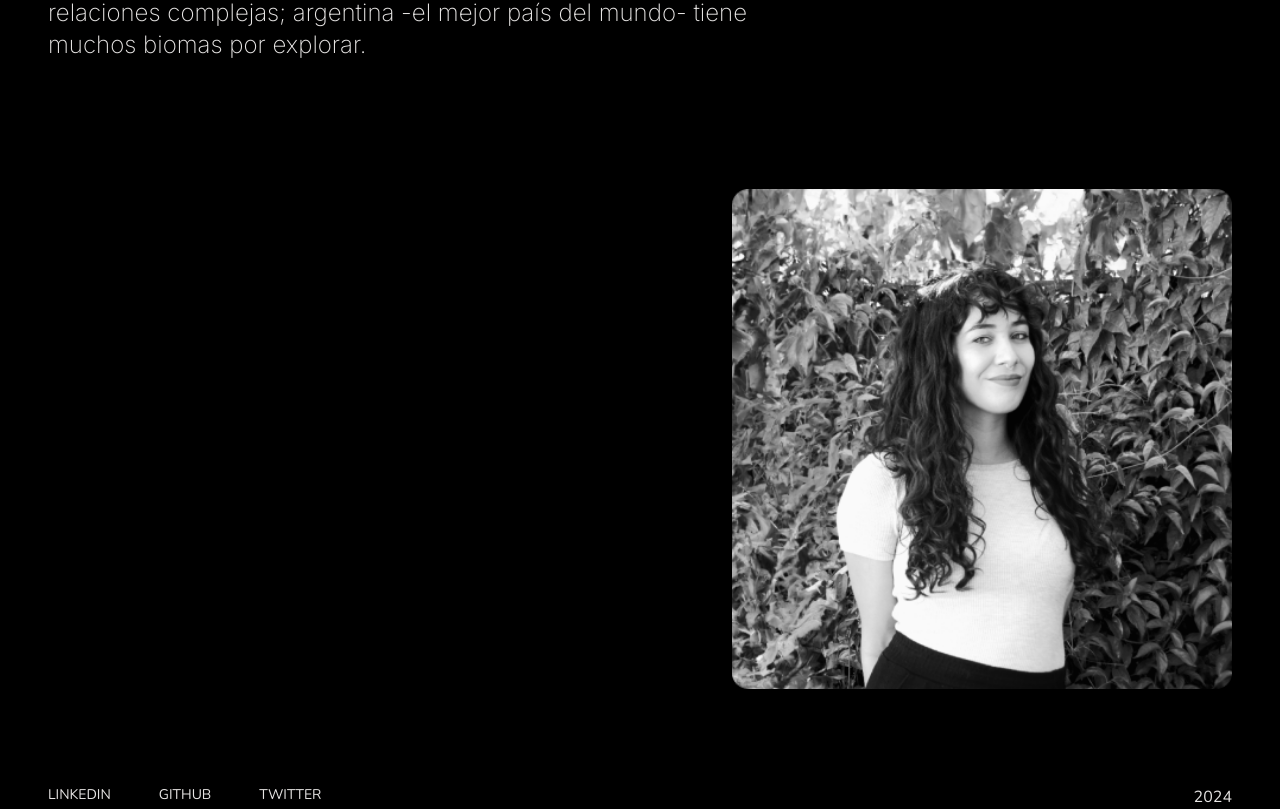
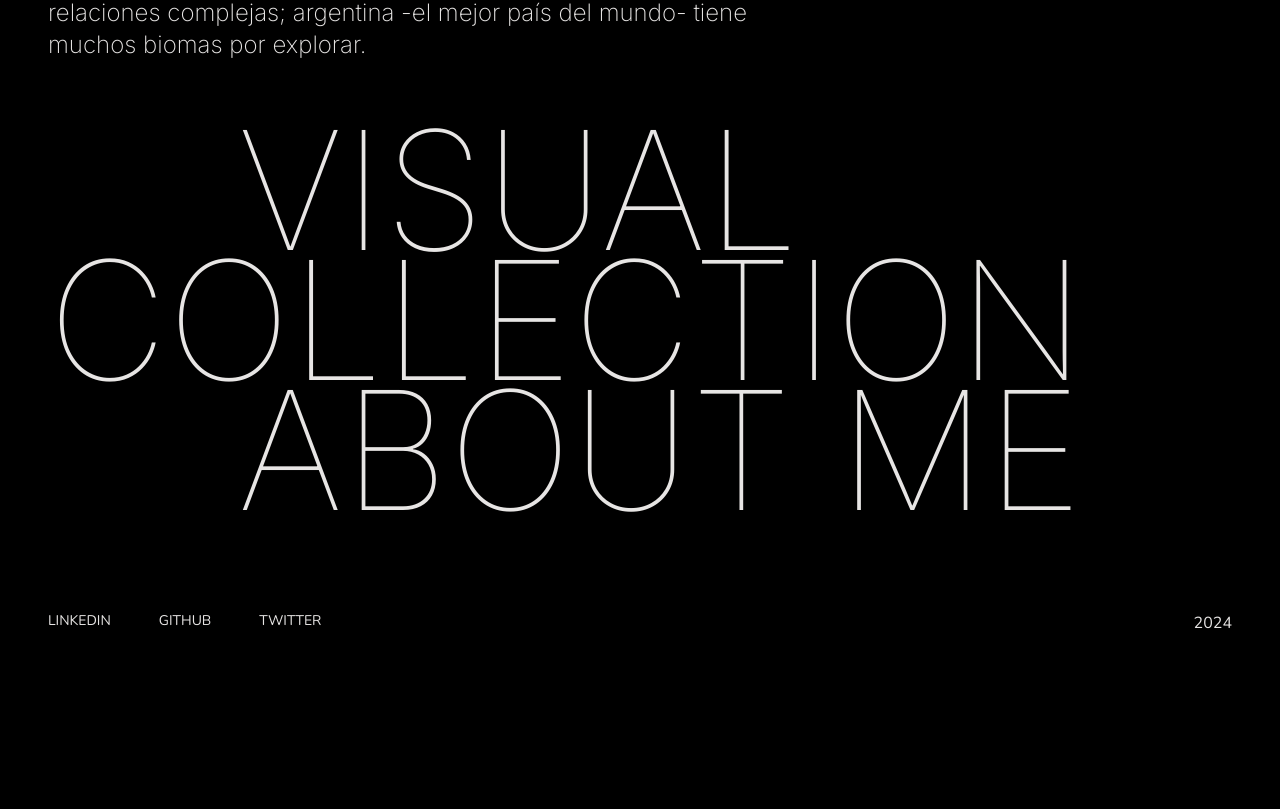
Before and after one commit to SmeraldaKa0s/Portfolio2023, a Next.js app: page /about/About in a window 1280 px wide. Shown: the part 1977-2786 px from the top of the page. After the commit the page ends 2612 px from the top, so only its background shows below. Built offline with nearby package versions, Linux system fonts and the light colour scheme.

Commit message:
add descripcion and images

```diff
--- a/pages/about/About.js
+++ b/pages/about/About.js
@@ -1,7 +1,6 @@
 import Layout from "../../components/Layout";
 import styles from "./styles.module.scss";
 import Icon from "../../components/Icon";
-import Image from "next/image";
 import cv from "../../public/cv.pdf"
 
 
@@ -24,45 +23,93 @@ const About = () => {
   const { title } = content["EN"]
 
   return (
+    <>
     <Layout title="About">
       <section>
         <div className={styles.container}>
           <p className={styles.text1}>UX DESIGNER</p>
           <p className={styles.text2}>RESEARCHER</p>
           <div className={styles.box}>
-            <p className={styles.subtext}>INTERESED ABOUT MAKING DISTINCTIVE EXPERIENCES.</p>
+            <p className={styles.subtext}>
+              INTERESED ABOUT MAKING DISTINCTIVE EXPERIENCES.
+            </p>
             <p className={styles.text3}>CREATIVE</p>
           </div>
           <p className={styles.text4}>DEVELOPER</p>
         </div>
         <div className={styles.mainBox}>
-          <p className={styles.mainText}> Avocada a la transdiciplina. Me expreso investigando y diseñando productos cuidadosamente elaborados.
-            Me gusta pensar que lo que creamos tiene que mejorar vidas y ser duradero. </p>
+          <p className={styles.mainText}>
+            {" "}
+            Avocada a la transdiciplina. Me expreso investigando y diseñando
+            productos cuidadosamente elaborados. Me gusta pensar que lo que
+            creamos tiene que mejorar vidas y ser duradero.{" "}
+          </p>
         </div>
         <div className={styles.aboutBox}>
           <p className={styles.subtext}>COSAS QUE ME GUSTAN</p>
-          <p className={styles.about}>Actualmente estoy investigando los interticios en el diseño de producto que integre ia. </p>
-          <p className={`${styles.about} ${styles.margin}`}>Anteriormente, tuve diversos roles que ampliaron mis perspectiva a la hora de desarrollar tecnologia,
-          haber pasado por el rol de qa analyst, frotend development y researcher me entrenaron los ojos y tendieron un puente hacia la constante busqueda de mejora y calidad.</p>
-          <p className={`${styles.about} ${styles.margin}`}>Antes de diseñar para la web me dedicaba a la bibliotecologia, las fuentes de informacion son muy importantes para mi. </p>
-          <p className={`${styles.about} ${styles.margin}`}>Y además estudie artes del fuego, filosofia, y artes electronicas, y cosas que ya no recuerdo. </p>
-          <p className={`${styles.about} ${styles.margin}`}>Todos estos temas tienen un impacto significativo en cómo inicio y desarrollo mis procesos creativos, marcando la pauta de cómo percibo el desarrollo web hoy en día.</p>
-          <p className={`${styles.about} ${styles.margin}`}>Cuando no estoy trabajando, normalmente estoy al aire libre, y tambien diseño! hago estudios paisajisticos enfocados en flora nativa, lo que me lleva a querer estar mucho tiempo en selvas,
-           bosques y diversidades vegetales para seguir reconociendo ese mundo de relaciones complejas; argentina -el mejor país del mundo- tiene muchos biomas por explorar. </p>
-        <div className={styles.myselfBox}>
-        <Image
-            src="/Images/alxportfolio.png"
-            width="500"
-            height="500"
-            className={styles.image}
-            alt="myself"
-          />
-        </div>
-
+         <p className={styles.about}>
+            Actualmente estoy investigando los interticios en el diseño de
+            producto que integre ia.{" "}
+          </p>
+          <p className={`${styles.about} ${styles.margin}`}>
+            Anteriormente, tuve diversos roles que ampliaron mis perspectiva a
+            la hora de desarrollar tecnologia, haber pasado por el rol de qa
+            analyst, frotend development y researcher me entrenaron los ojos y
+            tendieron un puente hacia la constante busqueda de mejora y calidad.
+          </p>
+          <p className={`${styles.about} ${styles.margin}`}>
+            Antes de diseñar para la web me dedicaba a la bibliotecologia, las
+            fuentes de informacion son muy importantes para mi.{" "}
+          </p>
+          <p className={`${styles.about} ${styles.margin}`}>
+            Y además estudie artes del fuego, filosofia, y artes electronicas, y
+            cosas que ya no recuerdo.{" "}
+          </p>
+          <p className={`${styles.about} ${styles.margin}`}>
+            Todos estos temas tienen un impacto significativo en cómo inicio y
+            desarrollo mis procesos creativos, marcando la pauta de cómo percibo
+            el desarrollo web hoy en día.
+          </p>
+          <p className={`${styles.about} ${styles.margin}`}>
+            Cuando no estoy trabajando, normalmente estoy al aire libre, y
+            tambien diseño! hago estudios paisajisticos enfocados en flora
+            nativa, lo que me lleva a querer estar mucho tiempo en selvas,
+            bosques y diversidades vegetales para seguir reconociendo ese mundo
+            de relaciones complejas; argentina -el mejor país del mundo- tiene
+            muchos biomas por explorar.{" "}
+          </p>
         </div>
       </section>
-
+      <div className={styles.container}>
+          <p className={styles.text1}>VISUAL</p>
+          <p className={styles.text2}>COLLECTION</p>
+          <p className={styles.text4}>ABOUT ME</p>
+        </div>
+ {/*      <div className={styles.myselfBox}>
+            <Image
+              src="/Images/alxportfolio.png"
+              width="500"
+              height="500"
+              className={styles.image}
+              alt="myself"
+            />
+            <Image
+              src="/Images/talk.jpeg"
+              width="400"
+              height="300"
+              className={styles.image}
+              alt="myself"
+            />
+            <Image
+              src="/Images/colgado.png"
+              width="400"
+              height="300"
+              className={styles.image}
+              alt="myself"
+            />
+          </div> */}
     </Layout>
+    </>
   );
 };
 
--- a/pages/about/styles.module.scss
+++ b/pages/about/styles.module.scss
@@ -68,16 +68,16 @@ $delay-time: 0.5s;
 }
 
 .aboutBox {
-  @apply flex justify-center flex-col mt-32;
+  @apply justify-center flex flex-col mt-32;
   font-family: "Inter";
   font-weight: 200;
 
   .subtext {
-    @apply text-sm pb-3;
+    @apply flex text-sm pb-3;
   }
 
   .about {
-    @apply text-2xl max-w-3xl;
+    @apply flex text-2xl max-w-3xl;
   }
 
   .margin {
--- a/pages/home/Home.js
+++ b/pages/home/Home.js
@@ -37,6 +37,7 @@ const Home = () => {
         className={styles.container}
       />
     </Layout>
+
   );
 };
 
```
Also changed, not shown: public/Images/colgado.png (added), public/Images/talk.jpeg (added).
